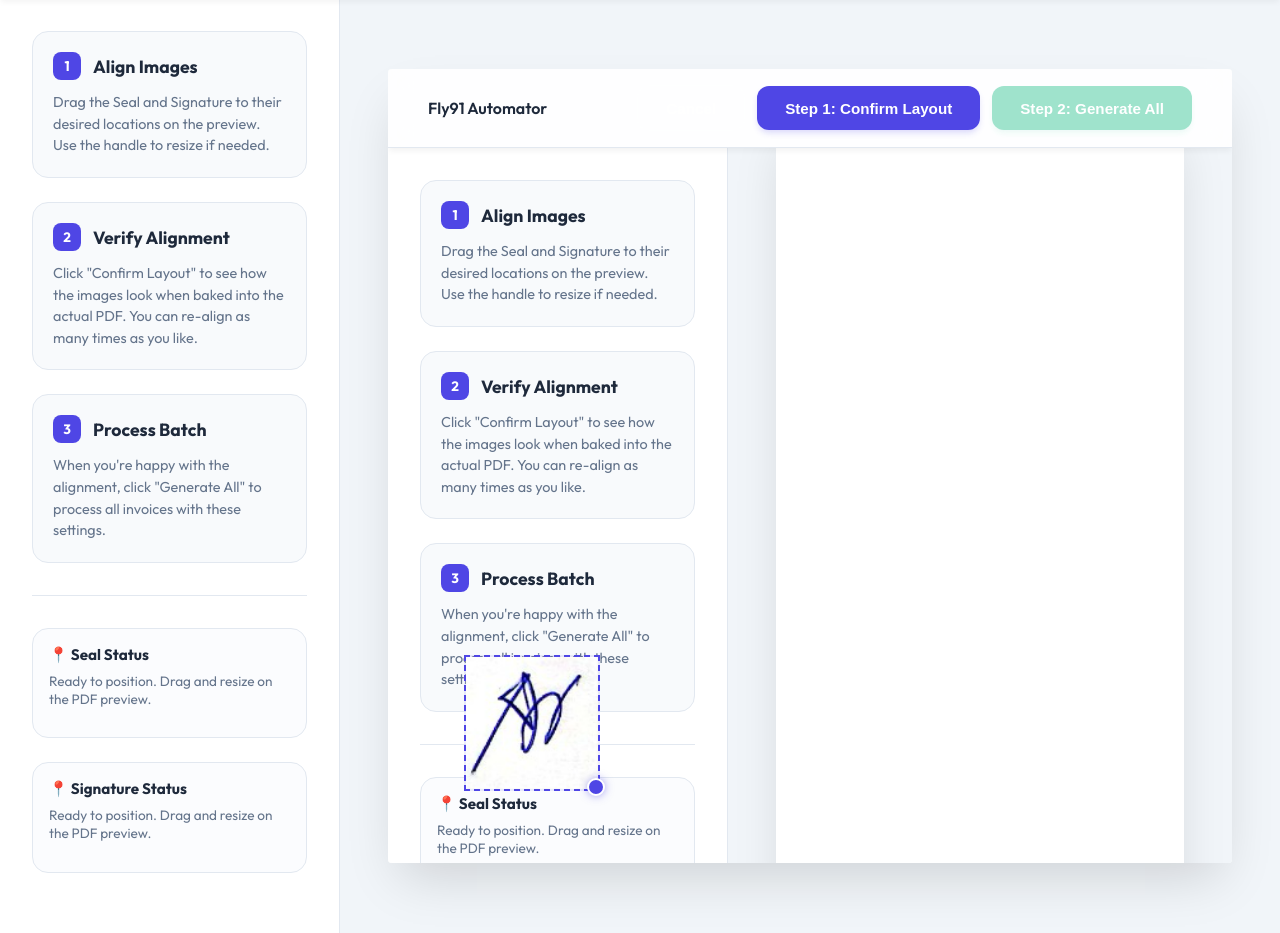
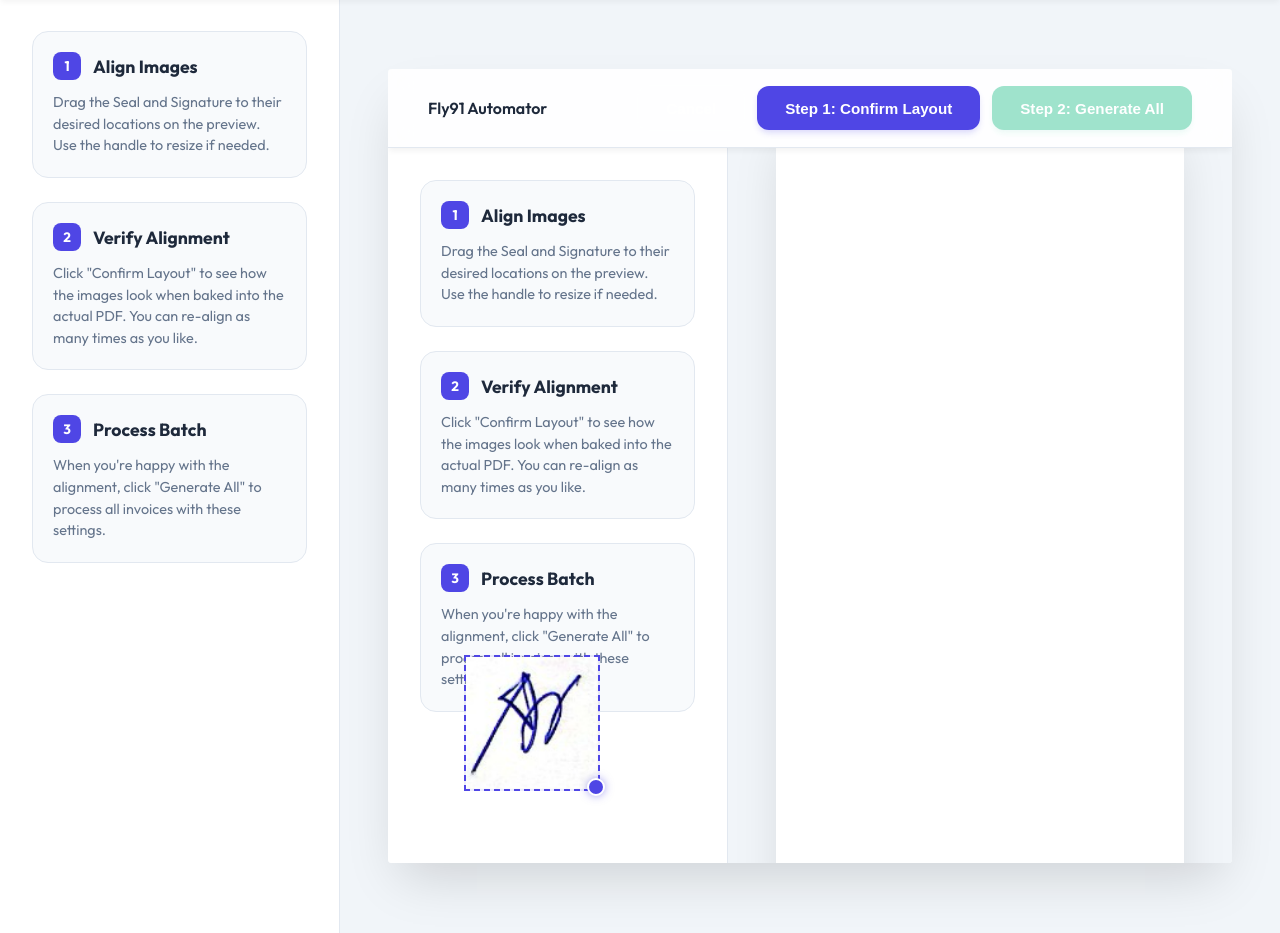
Before and after one commit to KingOfKings01/fly91-automation, a Flask app: template templates/preview.html in a window 1280 px wide. Shown: the part 80-1013 px from the top of the page. Run offline with Flask 3, Linux system fonts and the light colour scheme; the template is opened without the code that fills it, so the values that code supplies are empty.

Commit message:
style: remove status indicators from preview sidebar

```diff
--- a/templates/preview.html
+++ b/templates/preview.html
@@ -284,16 +284,6 @@
                     <p>When you're happy with the alignment, click "Generate All" to process all invoices with these settings.</p>
                 </div>
 
-                <hr style="border: none; border-top: 1px solid var(--border); margin: 0.5rem 0;">
-
-                <div class="pos-info-container">
-                    <h4 style="margin: 0 0 0.5rem 0; font-size: 0.95rem; font-weight: 700;">📍 Seal Status</h4>
-                    <p class="pos-info">Ready to position. Drag and resize on the PDF preview.</p>
-                </div>
-                <div class="pos-info-container">
-                    <h4 style="margin: 0 0 0.5rem 0; font-size: 0.95rem; font-weight: 700;">📍 Signature Status</h4>
-                    <p class="pos-info">Ready to position. Drag and resize on the PDF preview.</p>
-                </div>
             </div>
 
             <div class="workspace">
```
